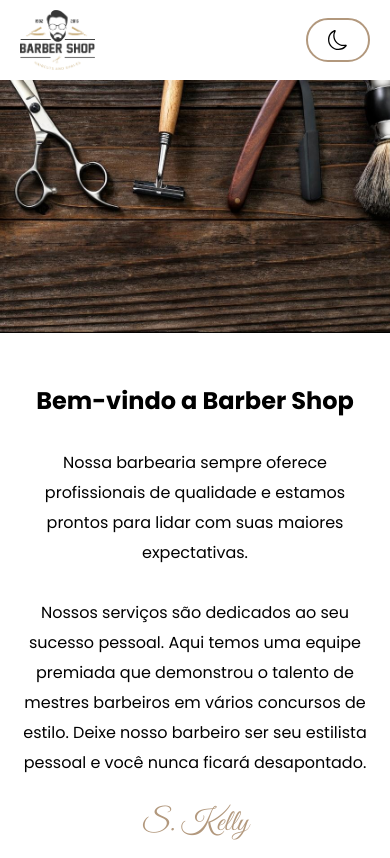
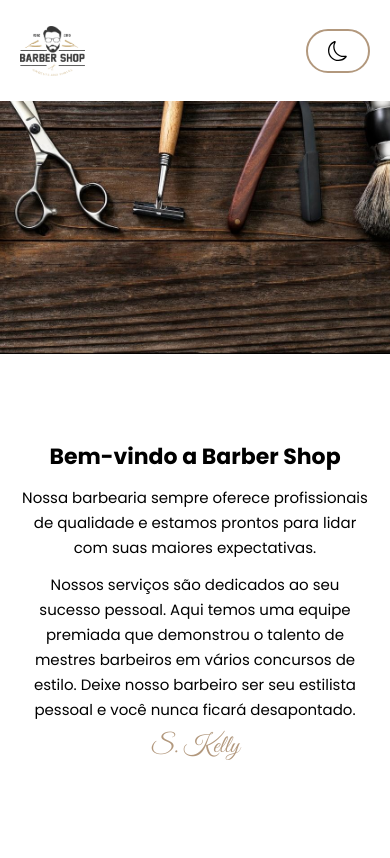
Before and after one commit to Robson-Lima-Jr/projeto16-barbearia-react, a Next.js app: page / in a window 390 px wide. Built offline with nearby package versions, Linux system fonts and the light colour scheme.

Commit message:
correção de height

```diff
--- a/src/app/page.module.css
+++ b/src/app/page.module.css
@@ -1,7 +1,8 @@
 /* Topo */
 .topo_area {
     width: 100%;
-    padding: 10px 0px;
+    height: 12vh;
+    display: flex;
 }
 
 .container_topo {
@@ -15,8 +16,8 @@
 }
 
 .img_logo {
-    width: 75px;
-    height: 60px;
+    width: 65px;
+    height: 50px;
 }
 
 .btn_config {
@@ -44,19 +45,20 @@
 .container_base {
     width: 100%;
     max-width: 900px;
-    margin: 30px auto 0px;
+    height: 58vh;
+    margin: 0px auto;
     padding: 20px;
     display: flex;
     flex-direction: column;
     justify-content: center;
     align-items: center;
-    gap: 30px;
+    gap: 20px;
 
     text-align: center;
 }
 
 .container_base p {
-    line-height: 30px;
+    line-height: 25px;
 }
 
 .letra_especial {
@@ -90,3 +92,22 @@
     background-color: white;
     color: black;
 }
+
+/* media-query */
+@media screen and (max-width: 425px){
+    .container_base {
+        gap: 12px;
+    }
+
+    .container_base h1 {
+        font-size: 22px;
+    }
+
+    .container_base p {
+        font-size: 15px;
+    }
+
+    .container_base .letra_especial {
+        font-size: 25px;
+    }
+}
```
